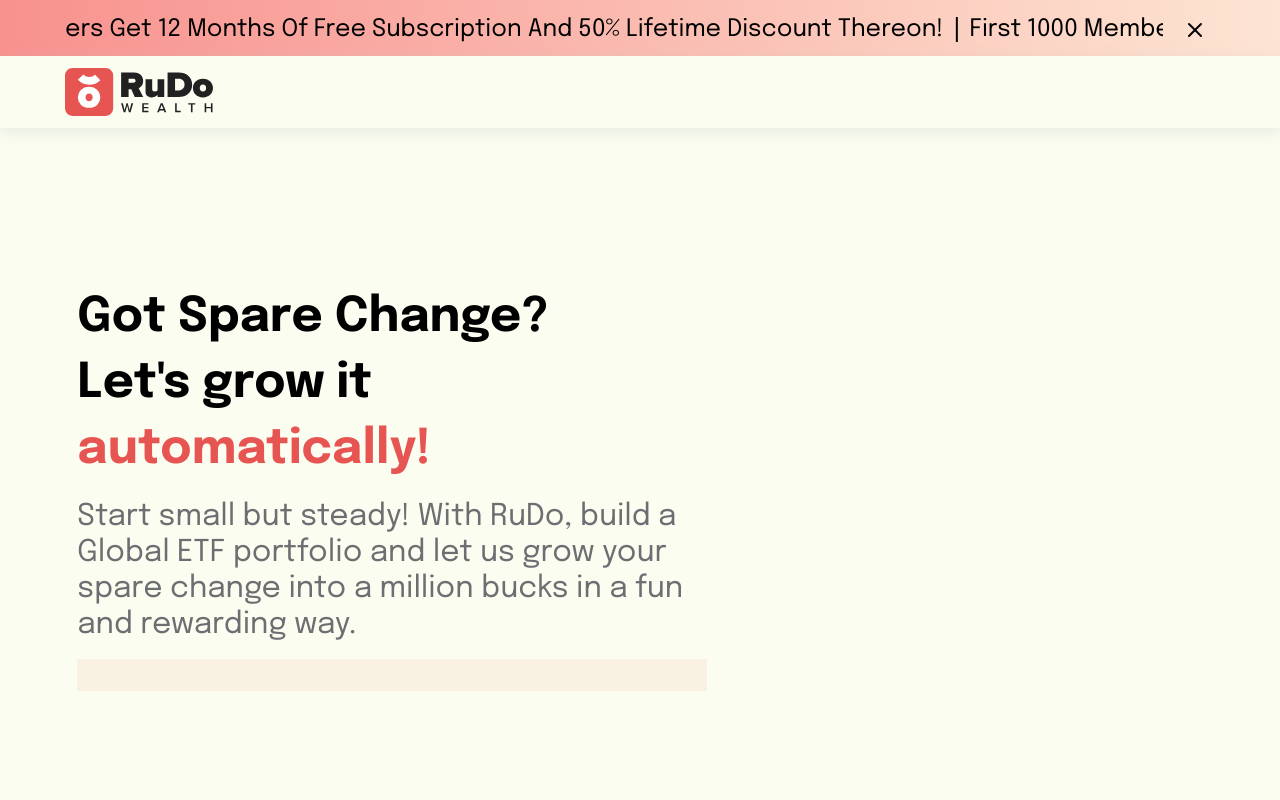
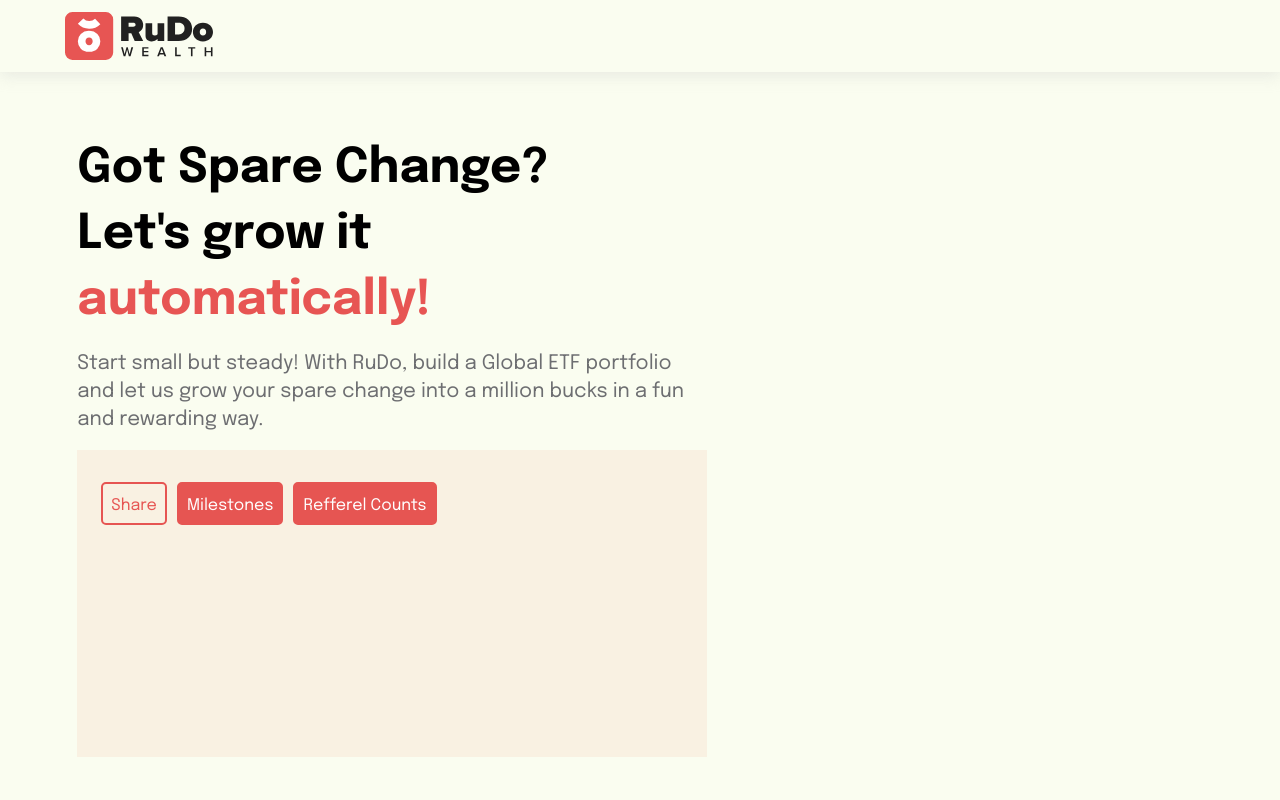
Before and after one commit to ved-blacksof/rudo, a React (Create React App) app: page / in a window 1280 px wide. Shown: the top 800 px of the page. Built offline with nearby package versions, Linux system fonts and the light colour scheme.

Commit message:
tabs feature

```diff
--- a/public/index.html
+++ b/public/index.html
@@ -19,7 +19,7 @@
 
   <!-- VIRAL LOOPs Demo Campaign SNIPPET -->
   <!-- <script>!function (a, b, c, d, t) { var e, f = a.getElementsByTagName("head")[0]; if (!a.getElementById(c)) { if (e = a.createElement(b), e.id = c, e.setAttribute("data-vrlps-ucid", d), e.setAttribute("data-vrlps-version", "2"), e.setAttribute("data-vrlps-template", t), e.src = "https://app.viral-loops.com/popup_assets/js/vl_load_v2.min.js", window.ub) { jQuery = null, $ = null; var g = a.createElement(b); g.src = "https://code.jquery.com/jquery-2.2.4.min.js", f.appendChild(g) } f.appendChild(e); var h = a.createElement("link"); h.rel = "stylesheet", h.type = "text/css", h.href = "https://app.viral-loops.com/static/vl-loader.css", f.appendChild(h); var i = a.createElement("div"); i.id = "vl-overlay", i.style.display = "none"; var j = a.createElement("div"); j.id = "vl-loader", i.appendChild(j), a.addEventListener("DOMContentLoaded", function (b) { a.body.appendChild(i); for (var c = a.getElementsByClassName("vrlps-trigger"), d = 0; d < c.length; d++)c[d].removeAttribute("href"), c[d].onclick = function () { a.getElementById("vl-overlay").style.display = "block" }; var e = a.querySelectorAll("[data-vl-widget='popupTrigger']");[].forEach.call(e, function (b) { var c = a.createElement("div"); c.className = "vl-embedded-cta-loader", b.appendChild(c) }) }) } }(document, "script", "vrlps-js", "B0diE3bCYzgV0sZglEqoTB1wY1E", "waitlist");</script> -->
-  <!-- VIRAL LOOPs Ambasserdor program SNIPPET -->
+ <!-- VIRAL LOOPs Ambasserdor program SNIPPET -->
   <script>!function () { var a = window.VL = window.VL || {}; return a.instances = a.instances || {}, a.invoked ? void (window.console && console.error && console.error("VL snippet loaded twice.")) : (a.invoked = !0, void (a.load = function (b, c, d) { var e = {}; e.publicToken = b, e.config = c || {}; var f = document.createElement("script"); f.type = "text/javascript", f.id = "vrlps-js", f.defer = !0, f.src = "https://app.viral-loops.com/client/vl/vl.min.js"; var g = document.getElementsByTagName("script")[0]; return g.parentNode.insertBefore(f, g), f.onload = function () { a.setup(e), a.instances[b] = e }, e.identify = e.identify || function (a, b) { e.afterLoad = { identify: { userData: a, cb: b } } }, e.pendingEvents = [], e.track = e.track || function (a, b) { e.pendingEvents.push({ event: a, cb: b }) }, e.pendingHooks = [], e.addHook = e.addHook || function (a, b) { e.pendingHooks.push({ name: a, cb: b }) }, e.$ = e.$ || function (a) { e.pendingHooks.push({ name: "ready", cb: a }) }, e })) }(); var campaign = VL.load("O9IEEdQ8EgxuoqTO2MoSKwvtlOE", { autoLoadWidgets: !0 });</script>
 </body>
 
--- a/src/routes/index.jsx
+++ b/src/routes/index.jsx
@@ -6,7 +6,7 @@ import ContextProvider from "../context";
 const ViewWithNavAndFooter = () => {
   return (
     <>
-      <Ribbon />
+      {/* <Ribbon /> */}
       <NavBar />
       <Outlet />
       <Footer />
--- a/src/screens/homeScreen/banner/index.jsx
+++ b/src/screens/homeScreen/banner/index.jsx
@@ -1,12 +1,14 @@
 import axios from "axios";
-import { useState } from "react";
+import { useEffect, useState } from "react";
 import ReactPlayer from "react-player";
+import "./style.css"
 
 const Banner = () => {
   const [name, setName] = useState("");
   const [email, setEmail] = useState("");
   const [popup, setPopup] = useState(false);
   const [status, setStatus] = useState(0);
+  const [tabs, setTabs] = useState(0);
 
   const handleSubmit = (event) => {
     event.preventDefault();
@@ -89,6 +91,15 @@ const Banner = () => {
     )
   }
 
+  const handleTabs = () => {
+
+  }
+
+  useEffect(() => {
+    // setTabs(0)
+  }, [tabs])
+
+
   return (
     <section className=" bg-cream">
       <div className="px-3 md:w-11/12 mx-auto flex items-center justify-around gap-y-10 gap-x-4 lg:flex-row flex-col min-h-[45rem]  py-16 bg-cream">
@@ -98,16 +109,33 @@ const Banner = () => {
             Let&apos;s grow it{" "}
             <span className=" text-red "> automatically!</span>
           </h1>
-          <div className=" text-gray text-xl md:text-2xl xl:text-3xl font-epilogue max-w-screen-md  ">
+          <div className=" text-gray text-xl md:text-xl xl:text-xl font-epilogue max-w-screen-md  ">
             Start small but steady! With RuDo, build a Global ETF portfolio and
             let us grow your spare change into a million bucks in a fun and
             rewarding way.
           </div>
 
-          <div className="bg-orange bg-opacity-10 py-4 px-6 font-epilogue">
+          <div className="bg-orange bg-opacity-10 py-4 px-6 font-epilogue ">
 
-            <div data-vl-widget="embedForm">
+            <div className="tabs-wrapper">
+              <h4 className={ tabs===0 ? "tab active " : "tab" } onClick={() => setTabs(0)}>Share</h4>
+              <h4 className={ tabs===1 ? "tab active " : "tab" } onClick={() => setTabs(1)}>Milestones </h4>
+              <h4 className={ tabs===2 ? "tab active " : "tab" } onClick={() => setTabs(2)}>Refferel Counts</h4>
             </div>
+
+            <div className="viral-loops-wrapper">
+              <div className={tabs === 0 ? "embed-form height-100" : "embed-form height-0 "}>
+                <div data-vl-widget="embedForm"></div>
+              </div>
+              <div className={tabs === 1 ? " height-100" : "embed-form height-0 "}>
+                <div data-vl-widget="milestoneWidget"></div>
+              </div>
+              <div className={tabs === 2 ? " height-100" : "embed-form height-0 "}>
+                <div data-vl-widget="referralCountWidget"></div>
+              </div>
+
+            </div>
+
             {/* <form
               onSubmit={handleSubmit}
               className=" font-epilogue flex items-center justify-center gap-4 md:flex-row flex-col rounded-lg my-4  max-w-screen-sm  "
--- a/src/screens/homeScreen/banner/style.css
+++ b/src/screens/homeScreen/banner/style.css
@@ -1,3 +1,63 @@
-.form-check{
+.form-check {
     background-color: aqua;
 }
+
+.viral-loops-wrapper {
+    min-height: 200px;
+}
+
+.tabs-wrapper {
+    display: flex;
+    justify-content: flex-start;
+    margin: 1rem 0rem;
+}
+
+@media screen and (max-width: 600px) {
+    .tabs-wrapper {
+        justify-content: space-around;
+        margin: 1rem 0rem;
+    }
+
+    .tabs-wrapper h4 {
+        padding: 0;
+        margin-right: 0px;
+        display: flex;
+        justify-content: center;
+        align-items:center ;
+    }
+}
+
+.tabs-wrapper h4 {
+    padding: .3rem .5rem;
+    margin-right: 10px;
+    padding-top: 10px;
+    background-color: #e65552;
+    border-radius: 5px;
+    border: 2px solid #e65552;
+    cursor: pointer;
+    color: #fff;
+}
+
+.tabs-wrapper h4:hover {
+    background-color: transparent;
+    border: 2px solid #e65552;
+    color: #e65552;
+}
+
+.active {
+    background-color: transparent !important;
+    border: 2px solid #e65552;
+    color: #e65552 !important;
+}
+
+
+.height-0 {
+    height: 0px;
+    display: none;
+    overflow: hidden;
+}
+
+.height-100 {
+    height: 100%;
+    display: block;
+}
```
